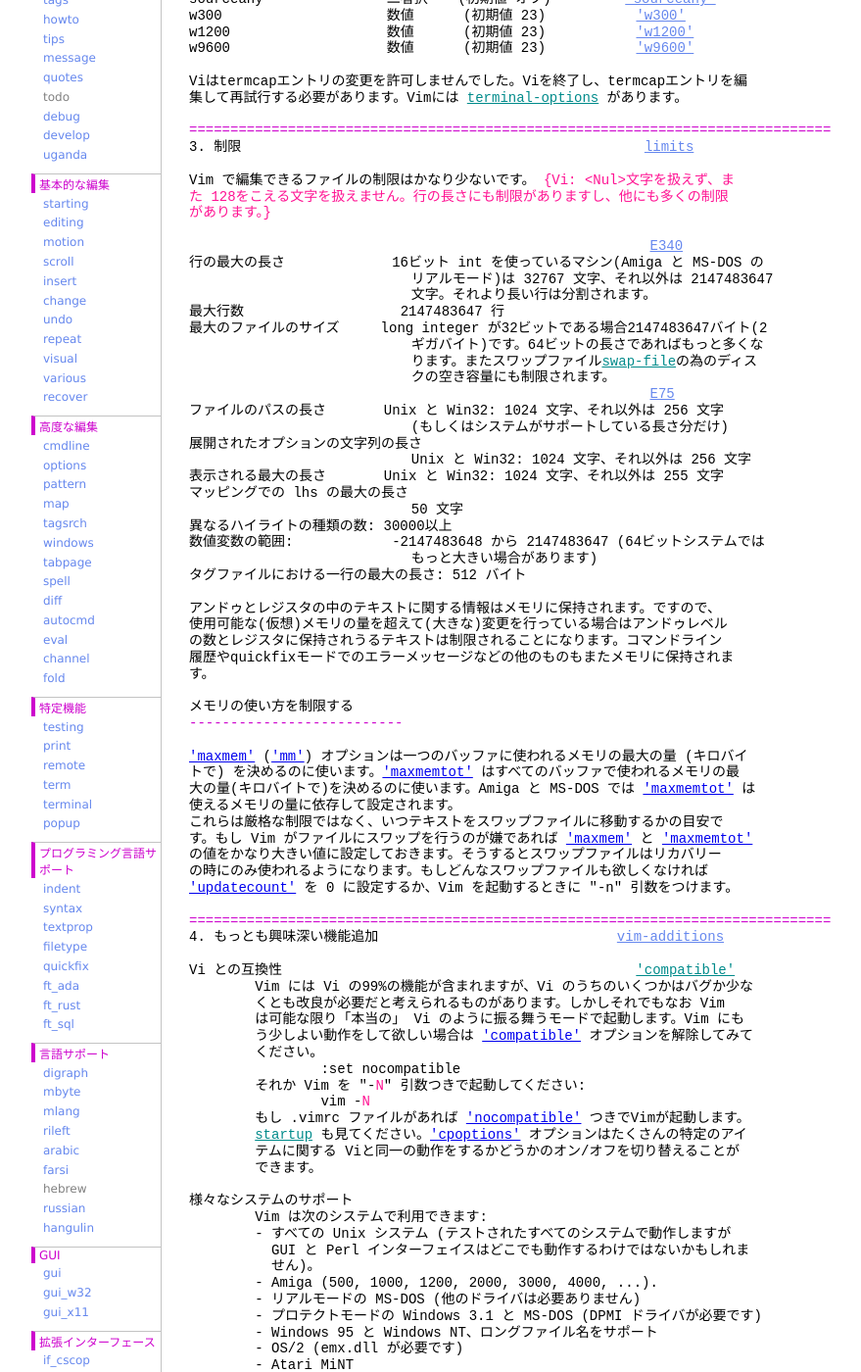
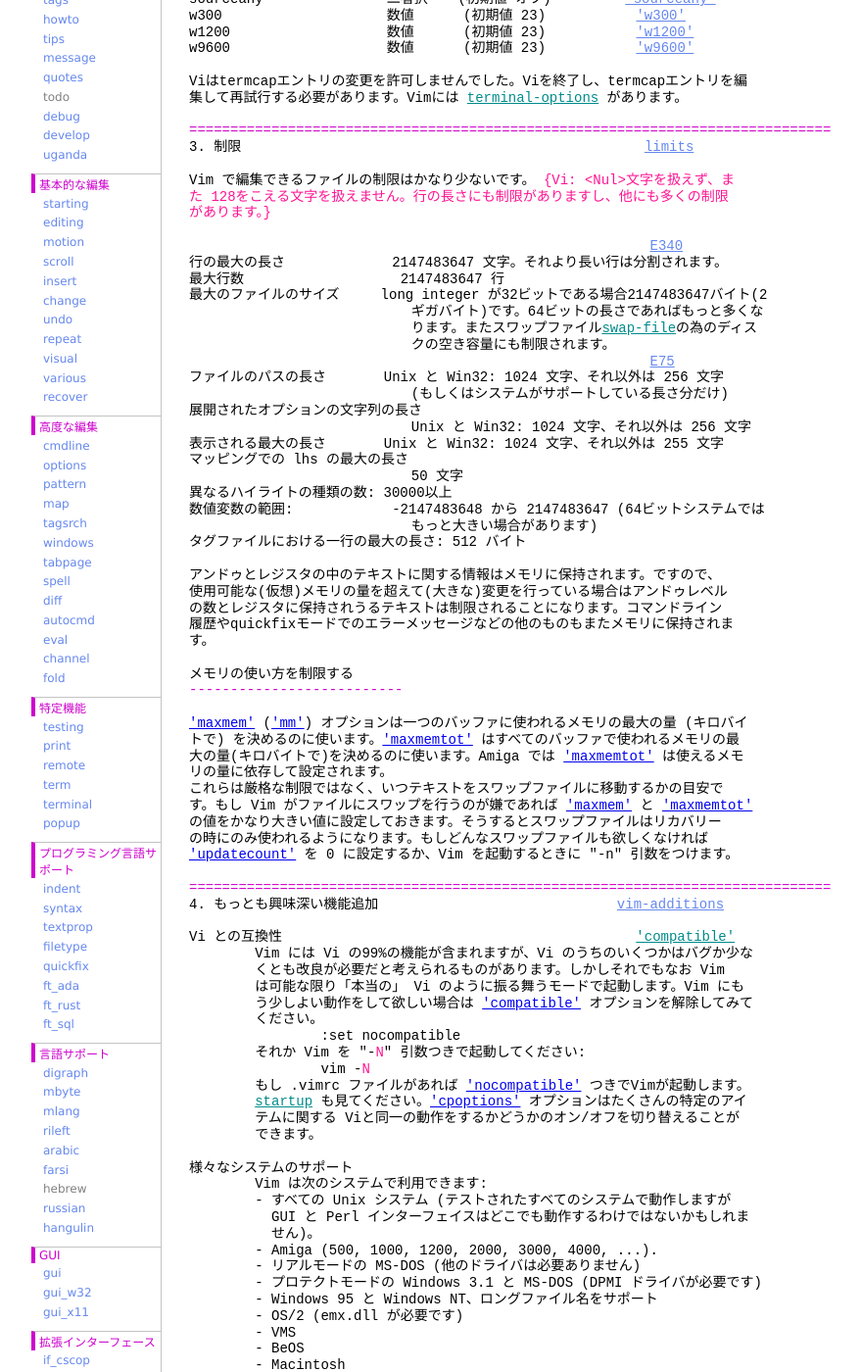
Before and after one commit to vim-jp/vimdoc-ja, a Jekyll site: the page built from vi_diff.html, in a window 1280 px wide and 1400 px high, scrolled down 1216 px. Shown: the whole window at 98% size, without its empty margins (208-1087 px from the left). Built offline with Jekyll 4.4.1, drawn with Linux system fonts in a browser that asks for light colours; nearby versions of some CDN libraries; comment, search, counter and statistics services are not loaded; some of the changed text lies outside the part shown.

Commit message:
Generated by Travis JOB 3054.1
https://travis-ci.org/vim-jp/vimdoc-ja-working/builds/634488790

```diff
--- a/vi_diff.html
+++ b/vi_diff.html
@@ -3,7 +3,7 @@
 helpname: 'vi_diff'
 ---
 <div id='vimCodeElement'>
-<a class="Constant" href="vi_diff.html" name="vi_diff.txt">vi_diff.txt</a>&nbsp;&nbsp; For&nbsp;<span class="Identifier">Vim バージョン 8.1.</span>&nbsp;&nbsp;Last change: 2019 Nov 12<br>
+<a class="Constant" href="vi_diff.html" name="vi_diff.txt">vi_diff.txt</a>&nbsp;&nbsp; For&nbsp;<span class="Identifier">Vim バージョン 8.2.</span>&nbsp;&nbsp;Last change: 2019 Dec 17<br>
 <br>
 <br>
 &nbsp;&nbsp;&nbsp;&nbsp;&nbsp;&nbsp;&nbsp;&nbsp;&nbsp;&nbsp;&nbsp;&nbsp;&nbsp;&nbsp;&nbsp;&nbsp;&nbsp;&nbsp;<span class="Identifier">VIMリファレンスマニュアル&nbsp;&nbsp;&nbsp;&nbsp;&nbsp;&nbsp; by Bram Moolenaar</span><br>
@@ -48,7 +48,7 @@
 <br>
 これらのオプションは Vi にはあって、Vim にはないものです。これらのオプションを<br>
 セットしてもエラーメッセージは出ませんが、設定した値は使われませんし表示もされ<br>
-ません。&nbsp;<br>
+ません。<br>
 <br>
 autoprint (ap)&nbsp;&nbsp;&nbsp;&nbsp;&nbsp;&nbsp;&nbsp;&nbsp;&nbsp;&nbsp;二者択一&nbsp;&nbsp;(初期値 オン)&nbsp;&nbsp;&nbsp;&nbsp;&nbsp;&nbsp;&nbsp;&nbsp;&nbsp;<a class="Constant" href="vi_diff.html#'autoprint'" name="'autoprint'">'autoprint'</a>&nbsp;<a class="Constant" href="vi_diff.html#'ap'" name="'ap'">'ap'</a><br>
 beautify (bf)&nbsp;&nbsp;&nbsp;&nbsp;&nbsp;&nbsp;&nbsp;&nbsp;&nbsp;&nbsp; 二者択一&nbsp;&nbsp;(初期値 オフ)&nbsp;&nbsp;&nbsp;&nbsp;&nbsp;&nbsp;&nbsp;&nbsp;&nbsp;<a class="Constant" href="vi_diff.html#'beautify'" name="'beautify'">'beautify'</a>&nbsp;<a class="Constant" href="vi_diff.html#'bf'" name="'bf'">'bf'</a><br>
@@ -78,9 +78,7 @@
 <span class="Special">があります。}</span><br>
 <br>
 &nbsp;&nbsp;&nbsp;&nbsp;&nbsp;&nbsp;&nbsp;&nbsp;&nbsp;&nbsp;&nbsp;&nbsp;&nbsp;&nbsp;&nbsp;&nbsp;&nbsp;&nbsp;&nbsp;&nbsp;&nbsp;&nbsp;&nbsp;&nbsp;&nbsp;&nbsp;&nbsp;&nbsp;&nbsp;&nbsp;&nbsp;&nbsp;&nbsp;&nbsp;&nbsp;&nbsp;&nbsp;&nbsp;&nbsp;&nbsp;&nbsp;&nbsp;&nbsp;&nbsp;&nbsp;&nbsp;&nbsp;&nbsp;&nbsp;&nbsp;&nbsp;&nbsp;&nbsp;&nbsp;&nbsp;&nbsp;<a class="Constant" href="vi_diff.html#E340" name="E340">E340</a><br>
-行の最大の長さ&nbsp;&nbsp;&nbsp;&nbsp;&nbsp;&nbsp;&nbsp;&nbsp;&nbsp;&nbsp;&nbsp;&nbsp; 16ビット int を使っているマシン(Amiga と MS-DOS の<br>
-&nbsp;&nbsp;&nbsp;&nbsp;&nbsp;&nbsp;&nbsp;&nbsp;&nbsp;&nbsp;&nbsp;&nbsp;&nbsp;&nbsp;&nbsp;&nbsp;&nbsp;&nbsp;&nbsp;&nbsp;&nbsp;&nbsp;&nbsp;&nbsp;&nbsp;&nbsp; リアルモード)は 32767 文字、それ以外は 2147483647<br>
-&nbsp;&nbsp;&nbsp;&nbsp;&nbsp;&nbsp;&nbsp;&nbsp;&nbsp;&nbsp;&nbsp;&nbsp;&nbsp;&nbsp;&nbsp;&nbsp;&nbsp;&nbsp;&nbsp;&nbsp;&nbsp;&nbsp;&nbsp;&nbsp;&nbsp;&nbsp; 文字。それより長い行は分割されます。<br>
+行の最大の長さ&nbsp;&nbsp;&nbsp;&nbsp;&nbsp;&nbsp;&nbsp;&nbsp;&nbsp;&nbsp;&nbsp;&nbsp; 2147483647 文字。それより長い行は分割されます。<br>
 最大行数&nbsp;&nbsp;&nbsp;&nbsp;&nbsp;&nbsp;&nbsp;&nbsp;&nbsp;&nbsp;&nbsp;&nbsp;&nbsp;&nbsp;&nbsp;&nbsp;&nbsp;&nbsp; 2147483647 行<br>
 最大のファイルのサイズ&nbsp;&nbsp;&nbsp;&nbsp; long integer が32ビットである場合2147483647バイト(2<br>
 &nbsp;&nbsp;&nbsp;&nbsp;&nbsp;&nbsp;&nbsp;&nbsp;&nbsp;&nbsp;&nbsp;&nbsp;&nbsp;&nbsp;&nbsp;&nbsp;&nbsp;&nbsp;&nbsp;&nbsp;&nbsp;&nbsp;&nbsp;&nbsp;&nbsp;&nbsp; ギガバイト)です。64ビットの長さであればもっと多くな<br>
@@ -110,8 +108,8 @@
 <br>
 <a class="Type" href="options.html#'maxmem'">'maxmem'</a>&nbsp;(<a class="Type" href="options.html#'mm'">'mm'</a>) オプションは一つのバッファに使われるメモリの最大の量 (キロバイ<br>
 トで) を決めるのに使います。<a class="Type" href="options.html#'maxmemtot'">'maxmemtot'</a>&nbsp;はすべてのバッファで使われるメモリの最<br>
-大の量(キロバイトで)を決めるのに使います。Amiga と MS-DOS では&nbsp;<a class="Type" href="options.html#'maxmemtot'">'maxmemtot'</a>&nbsp;は<br>
-使えるメモリの量に依存して設定されます。<br>
+大の量(キロバイトで)を決めるのに使います。Amiga では&nbsp;<a class="Type" href="options.html#'maxmemtot'">'maxmemtot'</a>&nbsp;は使えるメモ<br>
+リの量に依存して設定されます。<br>
 これらは厳格な制限ではなく、いつテキストをスワップファイルに移動するかの目安で<br>
 す。もし Vim がファイルにスワップを行うのが嫌であれば&nbsp;<a class="Type" href="options.html#'maxmem'">'maxmem'</a>&nbsp;と&nbsp;<a class="Type" href="options.html#'maxmemtot'">'maxmemtot'</a><br>
 の値をかなり大きい値に設定しておきます。そうするとスワップファイルはリカバリー<br>
@@ -145,15 +143,14 @@
 &nbsp;&nbsp;&nbsp;&nbsp;&nbsp;&nbsp;&nbsp;&nbsp;- プロテクトモードの Windows 3.1 と MS-DOS (DPMI ドライバが必要です)<br>
 &nbsp;&nbsp;&nbsp;&nbsp;&nbsp;&nbsp;&nbsp;&nbsp;- Windows 95 と Windows NT、ロングファイル名をサポート<br>
 &nbsp;&nbsp;&nbsp;&nbsp;&nbsp;&nbsp;&nbsp;&nbsp;- OS/2 (emx.dll が必要です)<br>
-&nbsp;&nbsp;&nbsp;&nbsp;&nbsp;&nbsp;&nbsp;&nbsp;- Atari MiNT<br>
 &nbsp;&nbsp;&nbsp;&nbsp;&nbsp;&nbsp;&nbsp;&nbsp;- VMS<br>
 &nbsp;&nbsp;&nbsp;&nbsp;&nbsp;&nbsp;&nbsp;&nbsp;- BeOS<br>
 &nbsp;&nbsp;&nbsp;&nbsp;&nbsp;&nbsp;&nbsp;&nbsp;- Macintosh<br>
 &nbsp;&nbsp;&nbsp;&nbsp;&nbsp;&nbsp;&nbsp;&nbsp;- Risc OS<br>
 &nbsp;&nbsp;&nbsp;&nbsp;&nbsp;&nbsp;&nbsp;&nbsp;- IBM OS/390<br>
 &nbsp;&nbsp;&nbsp;&nbsp;&nbsp;&nbsp;&nbsp;&nbsp;<span class="Todo">Note</span>: いくつかのシステムではリソース使用量を削減するために機能を無効に<br>
-&nbsp;&nbsp;&nbsp;&nbsp;&nbsp;&nbsp;&nbsp;&nbsp;する必要があります(特にMS-DOS)。いくつかの時代後れのシステムでは以前の<br>
-&nbsp;&nbsp;&nbsp;&nbsp;&nbsp;&nbsp;&nbsp;&nbsp;バージョンのVimを使わねばなりません。<br>
+&nbsp;&nbsp;&nbsp;&nbsp;&nbsp;&nbsp;&nbsp;&nbsp;する必要があります。いくつかの時代後れのシステムでは以前のバージョンの<br>
+&nbsp;&nbsp;&nbsp;&nbsp;&nbsp;&nbsp;&nbsp;&nbsp;Vimを使わねばなりません。<br>
 <br>
 多段永続化アンドゥ&nbsp;&nbsp;&nbsp;&nbsp;&nbsp;&nbsp;&nbsp;&nbsp;&nbsp;&nbsp;&nbsp;&nbsp;&nbsp;&nbsp;&nbsp;&nbsp;&nbsp;&nbsp;&nbsp;&nbsp;&nbsp;&nbsp;&nbsp;&nbsp;&nbsp;&nbsp;&nbsp;&nbsp;&nbsp;&nbsp;&nbsp;&nbsp;&nbsp;&nbsp;&nbsp;&nbsp;&nbsp;&nbsp;&nbsp;&nbsp;&nbsp;&nbsp;&nbsp;&nbsp;&nbsp;&nbsp;<a class="Identifier" href="undo.html#undo">undo</a><br>
 &nbsp;&nbsp;&nbsp;&nbsp;&nbsp;&nbsp;&nbsp;&nbsp;'u' は時をさかのぼり、'<span class="Special">CTRL-R</span>' は再び進めます。変更を覚えておく回数を&nbsp;<br>
@@ -471,9 +468,9 @@
 <br>
 マウスサポート&nbsp;&nbsp;&nbsp;&nbsp;&nbsp;&nbsp;&nbsp;&nbsp;&nbsp;&nbsp;&nbsp;&nbsp;&nbsp;&nbsp;&nbsp;&nbsp;&nbsp;&nbsp;&nbsp;&nbsp;&nbsp;&nbsp;&nbsp;&nbsp;&nbsp;&nbsp;&nbsp;&nbsp;&nbsp;&nbsp;&nbsp;&nbsp;&nbsp;&nbsp;&nbsp;&nbsp;&nbsp;&nbsp;&nbsp;&nbsp;&nbsp;&nbsp;<a class="Identifier" href="term.html#mouse-using">mouse-using</a><br>
 &nbsp;&nbsp;&nbsp;&nbsp;&nbsp;&nbsp;&nbsp;&nbsp;マウスは GUI バージョンと Unix、sysmouse がある BSD、gpm がある Linux、<br>
-&nbsp;&nbsp;&nbsp;&nbsp;&nbsp;&nbsp;&nbsp;&nbsp;MS-DOS、Win32 上の xterm でサポートされています。カーソルの場所を変え<br>
-&nbsp;&nbsp;&nbsp;&nbsp;&nbsp;&nbsp;&nbsp;&nbsp;たりビジュアル領域を選択したりレジスタの内容を貼り付けたりするのに使う<br>
-&nbsp;&nbsp;&nbsp;&nbsp;&nbsp;&nbsp;&nbsp;&nbsp;ことができます。<br>
+&nbsp;&nbsp;&nbsp;&nbsp;&nbsp;&nbsp;&nbsp;&nbsp;Win32 上の xterm でサポートされています。カーソルの場所を変えたりビジュ<br>
+&nbsp;&nbsp;&nbsp;&nbsp;&nbsp;&nbsp;&nbsp;&nbsp;アル領域を選択したりレジスタの内容を貼り付けたりするのに使うことができ<br>
+&nbsp;&nbsp;&nbsp;&nbsp;&nbsp;&nbsp;&nbsp;&nbsp;ます。<br>
 <br>
 キーの名前の使い方&nbsp;&nbsp;&nbsp;&nbsp;&nbsp;&nbsp;&nbsp;&nbsp;&nbsp;&nbsp;&nbsp;&nbsp;&nbsp;&nbsp;&nbsp;&nbsp;&nbsp;&nbsp;&nbsp;&nbsp;&nbsp;&nbsp;&nbsp;&nbsp;&nbsp;&nbsp;&nbsp;&nbsp;&nbsp;&nbsp;&nbsp;&nbsp;&nbsp;&nbsp;&nbsp;&nbsp;&nbsp;&nbsp;<a class="Identifier" href="intro.html#<>">&lt;&gt;</a>&nbsp;<a class="Identifier" href="intro.html#key-notation">key-notation</a><br>
 &nbsp;&nbsp;&nbsp;&nbsp;&nbsp;&nbsp;&nbsp;&nbsp;特殊なキーはすべて&nbsp;<span class="Special">&lt;Up&gt;</span>、<span class="Special">&lt;End&gt;</span>&nbsp;などなどのような書き方ができるようにな<br>
@@ -802,9 +799,8 @@
 で起動します。<span class="Special">&lt;Esc&gt;</span>&nbsp;キーを押すと元に戻ります。<br>
 <br>
 アンドゥの情報はメモリに保持されます。使用可能なメモリの量でアンドゥの回数とア<br>
-ンドゥ可能なサイズが制限されます。このことは MS-DOS では問題になるかもしれませ<br>
-ん。Amiga ではほとんど問題にならないですし、Unix と Win32 では大体において決し<br>
-て問題になることはないです。<br>
+ンドゥ可能なサイズが制限されます。このことは Amiga ではほとんど問題にならない<br>
+ですし、Unix と Win32 では大体において決して問題になることはないです。<br>
 <br>
 <a class="Type" href="options.html#'backup'">'backup'</a>&nbsp;か&nbsp;<a class="Type" href="options.html#'writebackup'">'writebackup'</a>&nbsp;オプションがセットされていると: ファイルを上書きする<br>
 前にバックアップファイル(.bak)が作られます。&quot;backup&quot; オプションがセットされて<br>
```
